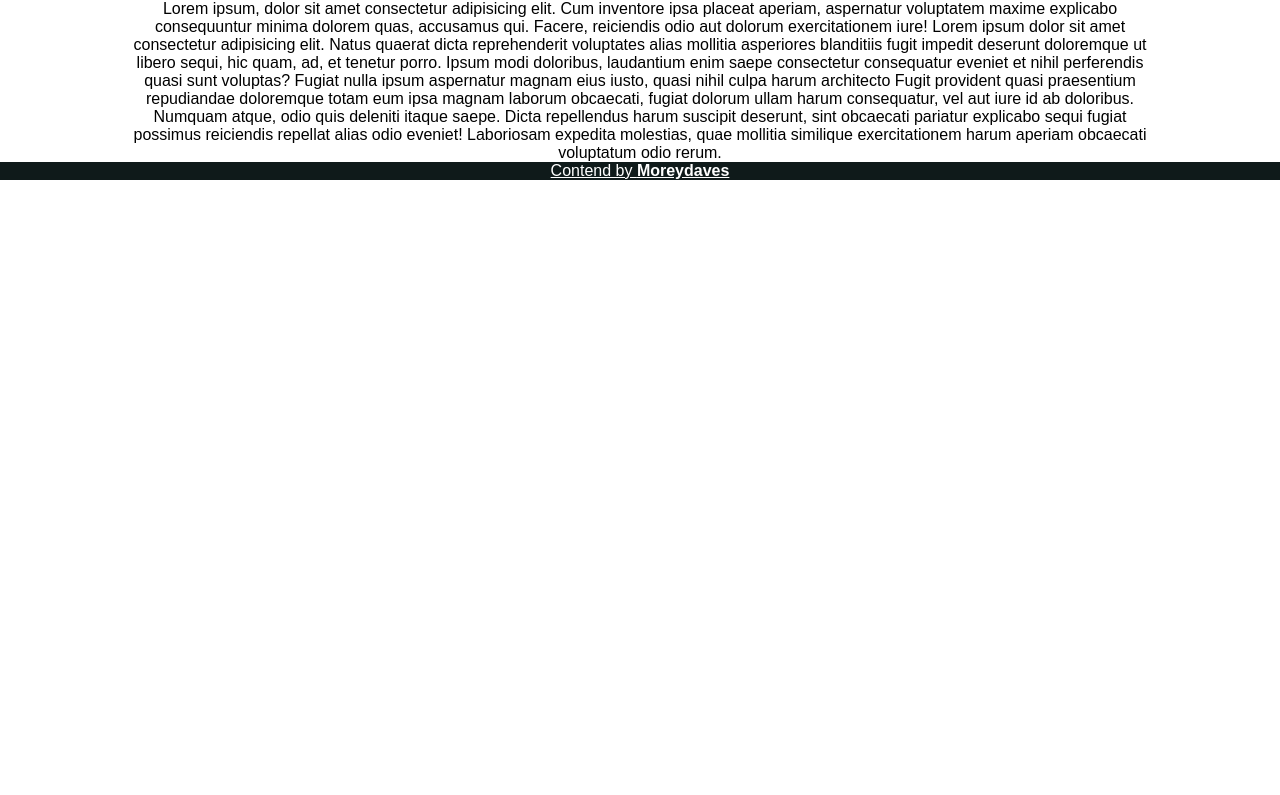
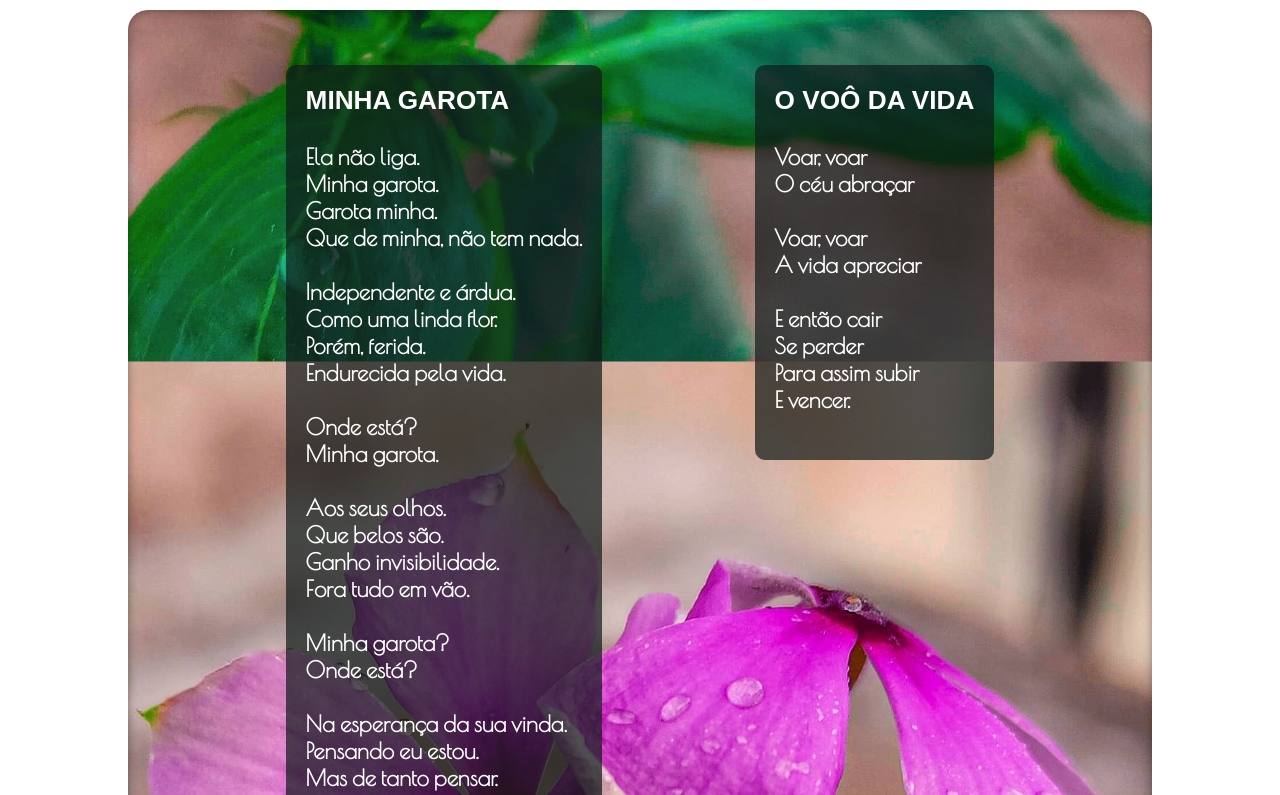
Before and after one commit to moreydaves/galeria-moreydaves, a plain HTML site: page index.html in a window 1280 px wide. Shown: the part 474-1269 px from the top of the page. Before the commit the page ends 800 px from the top, so only its background shows below. Drawn offline with nearby package versions, Linux system fonts and the light colour scheme; a web font is replaced by a local one.

Commit message:
Adicionando os poemas

```diff
--- a/index.html
+++ b/index.html
@@ -18,8 +18,8 @@
         </nav>
     </header>
     <main>
-        <h2>RECENTES</h2>
-        <section class="fav">
+        <h2>FOTOS RECENTES</h2>
+        <section id="fotos">
             <div class="foto" id="d1"></div>
             <div class="foto" id="d2"></div>
             <div class="foto" id="d3"></div>
@@ -36,12 +36,88 @@
             <div class="foto" id="d14"></div>
             <div class="foto" id="d15"></div>
         </section>
-        <h2>HISTÓRINHA</h2>
-        <section>
-            <p>Lorem ipsum, dolor sit amet consectetur adipisicing elit. Cum inventore ipsa placeat aperiam, aspernatur voluptatem maxime explicabo consequuntur minima dolorem quas, accusamus qui. Facere, reiciendis odio aut dolorum exercitationem iure! Lorem ipsum dolor sit amet consectetur adipisicing elit. Natus quaerat dicta reprehenderit voluptates alias mollitia asperiores blanditiis fugit impedit deserunt doloremque ut libero sequi, hic quam, ad, et tenetur porro.
-            Ipsum modi doloribus, laudantium enim saepe consectetur consequatur eveniet et nihil perferendis quasi sunt voluptas? Fugiat nulla ipsum aspernatur magnam eius iusto, quasi nihil culpa harum architecto
-            Fugit provident quasi praesentium repudiandae doloremque totam eum ipsa magnam laborum obcaecati, fugiat dolorum ullam harum consequatur, vel aut iure id ab doloribus. Numquam atque, odio quis deleniti itaque saepe.
-            Dicta repellendus harum suscipit deserunt, sint obcaecati pariatur explicabo sequi fugiat possimus reiciendis repellat alias odio eveniet! Laboriosam expedita molestias, quae mollitia similique exercitationem harum aperiam obcaecati voluptatum odio rerum.</p>
+        <h2>POEMAS</h2>
+        <section id="poemas">
+            <pre>
+<h3>MINHA GAROTA</h3>
+Ela não liga.
+Minha garota.
+Garota minha.
+Que de minha, não tem nada.
+
+Independente e árdua.
+Como uma linda flor.
+Porém, ferida.
+Endurecida pela vida.
+
+Onde está?
+Minha garota.
+
+Aos seus olhos.
+Que belos são.
+Ganho invisibilidade.
+Fora tudo em vão.
+
+Minha garota?
+Onde está?
+
+Na esperança da sua vinda.
+Pensando eu estou.
+Mas de tanto pensar.
+Para onde vou?
+
+Onde está?
+Achei você.
+Tarde demais para mim.
+A tristeza... me derrotou.
+Minha garota!
+Nada mais sobrou.
+            </pre>
+            <pre>
+<h3>O VOÔ DA VIDA</h3>
+Voar, voar
+O céu abraçar
+
+Voar, voar
+A vida apreciar
+
+E então cair
+Se perder
+Para assim subir
+E vencer.
+            </pre>
+            <pre>
+<h3>TRÊS AMORES</h3>
+São três, os amores.
+Vivi mais de uma paixão.
+Todos igualmente fortes.
+Porém dois em vão
+
+O primeiro, cedo.
+Lindo e inocente.
+No entanto há um fim,
+Bobo e de repente
+
+O segundo, agressivo.
+Toxicidade, deve ser um sinal?
+Depois muito sofrimento,
+Somente tristeza no final.
+
+Encontrei a desistência.
+Mas estava bem demais.
+Então chegou ele,
+Me fez duvidar uma vez mais.
+
+O terceiro, inesperado.
+Será o certo pra mim?
+Dessa vez acreditei.
+Amor verdadeiro, enfim.
+            </pre>
+        </section>
+        <section id="historias">
+            <div class="text">
+                <p></p>
+            </div>
         </section>
     </main>
     <footer>
--- a/style.css
+++ b/style.css
@@ -12,6 +12,7 @@
     --fnt2: poppins, sans-serif;
     --fnt3: Lateef, cursive;
     --fnt4: Poiret One, cursive;
+    --fnt5: roboto, sans-serif;
 
     --cor1: darkslategray;
     --cor2: rgb(15, 26, 26);
@@ -72,11 +73,11 @@ main{
 }
 main h2{
     font-family: var(--fnt4);
-    font-size: 5vh;
+    font-size: 5.4vh;
     border-bottom: 1px solid var(--cor2);
     margin: 20px 0px;
 }
-main section.fav{
+main section#fotos{
     display: flex;
     flex-direction: row;
     flex-wrap: wrap;
@@ -102,9 +103,39 @@ main section div.foto:active{
     background-position: center center;
     background-color: rgba(0, 0, 0, 0.915);
 }
+main section#poemas{
+    display: flex;
+    flex-wrap: wrap;
+    justify-content: space-evenly;
+    align-items: flex-start;
+    background-image: url(images/foto19.jpg);
+    background-size: contain;
+    background-attachment: fixed;
+    background-position: center center;
+    border-radius: 20px;
+    box-shadow: inset 0px 0px 10px rgba(0, 0, 0, 0.4);
+    padding: 30px;
+}
+main section#poemas pre{
+    width: auto;
+    padding: 20px;
+    text-align: left;
+    font-family: var(--fnt4);
+    font-size: 2.8vh;
+    font-weight: bolder;
+    background-color: rgb(15, 26, 26, 0.7);
+    color: white;
+    margin: 25px;
+    border-radius: 10px;
+}
+main section#poemas pre:hover{
+    transform: scale(1.1);
+    transition: 1s
+}
 footer{
     background-color: var(--cor2);
     color: white;
     text-align: center;
     text-decoration: underline;
+    margin-top: 50px;
 }
```
